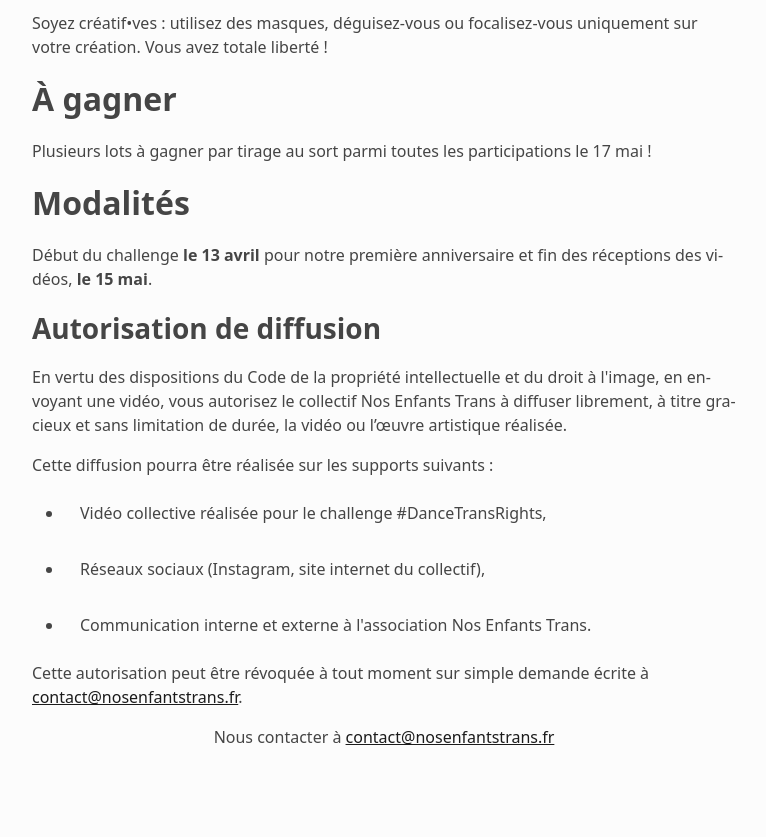
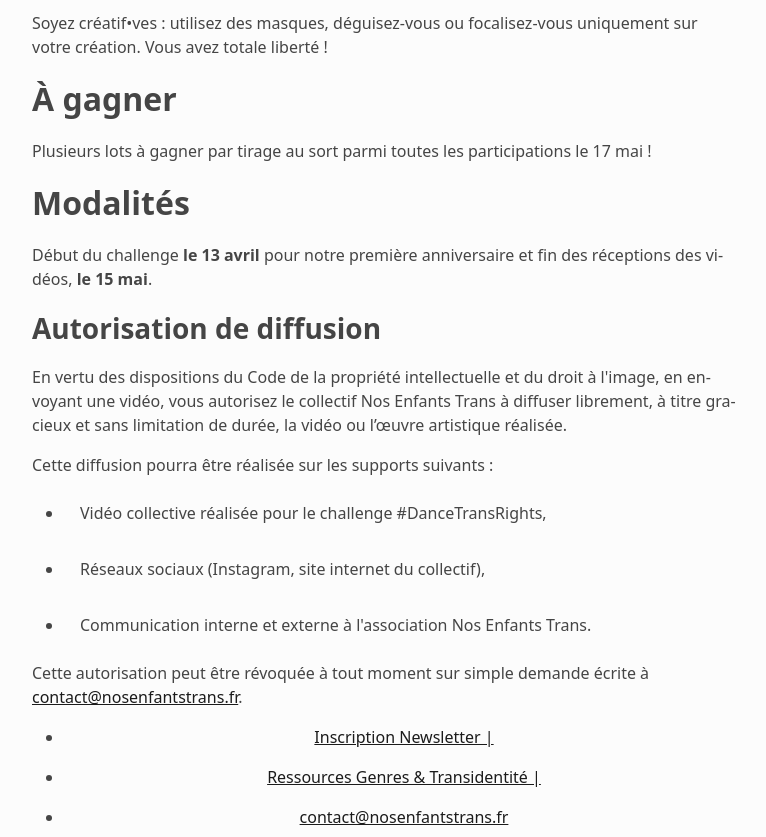
Before and after one commit to nosenfantstrans/nl-register-html, a plain HTML site: page pages/2025-challenge.html in a window 1280 px wide. Shown: the part 1033-1870 px from the top of the page, without its empty margins (256-1022 px from the left). Before the commit the page ends 1790 px from the top, so only its background shows below. Drawn offline with Linux system fonts and the light colour scheme.

Commit message:
Update 2025-challenge.html

```diff
--- a/pages/2025-challenge.html
+++ b/pages/2025-challenge.html
@@ -98,7 +98,17 @@
       </p>
     </main>
     <footer role="contentinfo">
-      <p><small>Nous contacter à <a href="mailto:contact@nosenfantstrans.fr">contact@nosenfantstrans.fr</a></small></p>
+      <ul>
+        <li>
+          <a href="mailto:contact@nosenfantstrans.fr">Inscription Newsletter |</a>
+        </li>
+        <li>
+          <a href="https://bit.ly/3WMXiln">Ressources Genres & Transidentité |</a>
+        </li>
+        <li>
+          <a href="mailto:contact@nosenfantstrans.fr">contact@nosenfantstrans.fr</a>
+        </li>
+      </ul>
     </footer>
   </body>
 </html>
```
